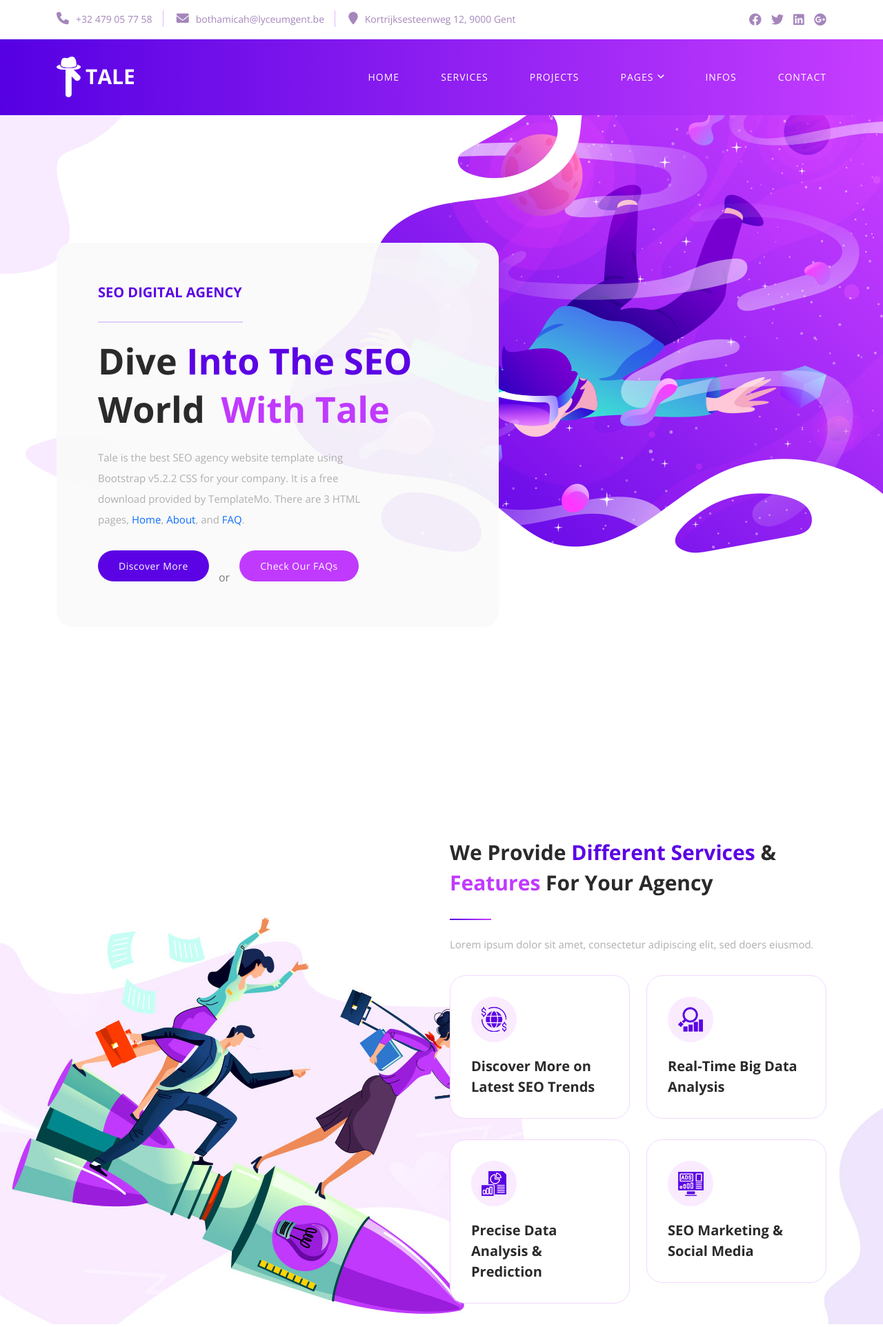
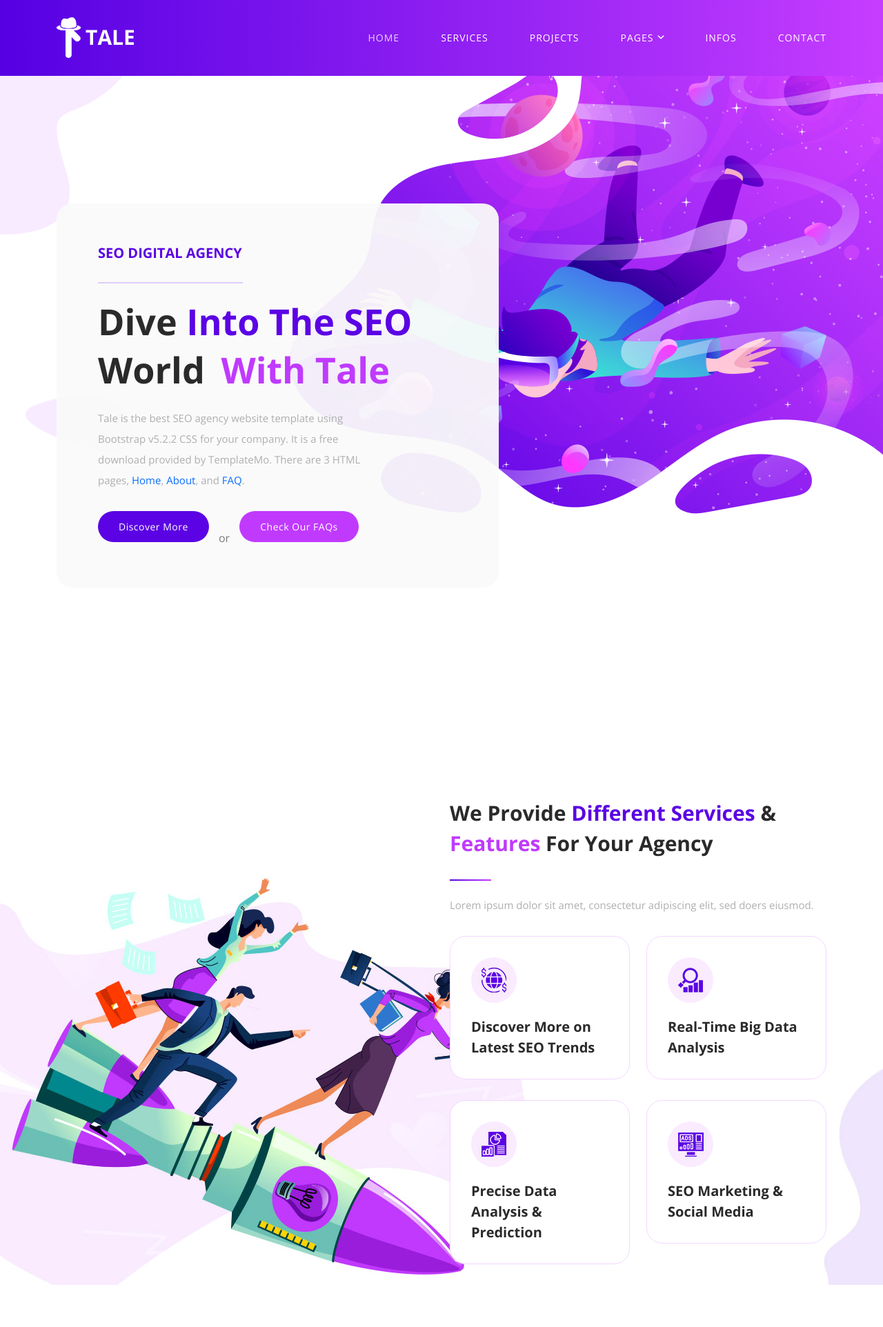
Before and after one commit to M1caaah/Jaarproject6IB, a PHP site: page / in a window 1280 px wide. Shown: the top 1924 px of the page at 69% size. Run offline with PHP 8.4, Linux system fonts and the light colour scheme.

Commit message:
removed top bar with socials

```diff
--- a/assets/css/templatemo-tale-seo-agency.css
+++ b/assets/css/templatemo-tale-seo-agency.css
@@ -337,7 +337,7 @@ Header Style
   background: rgb(85,0,227);
   background: linear-gradient(90deg, rgba(85,0,227,1) 0%, rgba(198,61,255,1) 100%);
   height: 110px;
-  top: 57px;
+  top: 0px;
   left: 0;
   right: 0;
   z-index: 100;
--- a/index.html
+++ b/index.html
@@ -44,34 +44,6 @@ https://templatemo.com/tm-582-tale-seo-agency
     </div>
   </div>
   <!-- ***** Preloader End ***** -->
-
-  <!-- ***** Pre-Header Area Start ***** -->
-  <div class="pre-header">
-    <div class="container">
-      <div class="row">
-        <div class="col-lg-8 col-sm-9">
-          <div class="left-info">
-            <ul>
-              <li><a href="#"><i class="fa fa-phone"></i>+32 479 05 77 58</a></li>
-              <li><a href="#"><i class="fa fa-envelope"></i>bothamicah@lyceumgent.be</a></li>
-              <li><a href="#"><i class="fa fa-map-marker"></i>Kortrijksesteenweg 12, 9000 Gent</a></li>
-            </ul>
-          </div>
-        </div>
-        <div class="col-lg-4 col-sm-3">
-          <div class="social-icons">
-            <ul>
-              <li><a href="#"><i class="fab fa-facebook"></i></a></li>
-              <li><a href="#"><i class="fab fa-twitter"></i></a></li>
-              <li><a href="#"><i class="fab fa-linkedin"></i></a></li>
-              <li><a href="#"><i class="fab fa-google-plus"></i></a></li>
-            </ul>
-          </div>
-        </div>
-      </div>
-    </div>
-  </div>
-  <!-- ***** Pre-Header Area End ***** -->
 
   <!-- ***** Header Area Start ***** -->
   <header class="header-area header-sticky">
```
Also changed, not shown: about.html (+0 -28 lines), faqs.html (+1 -29 lines).
